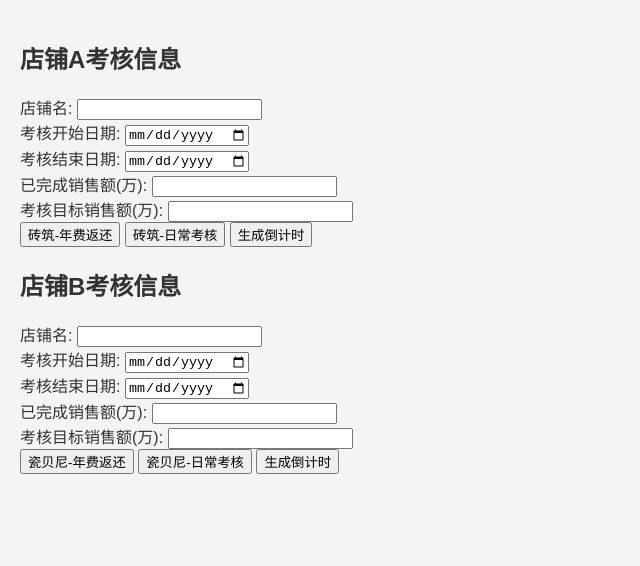
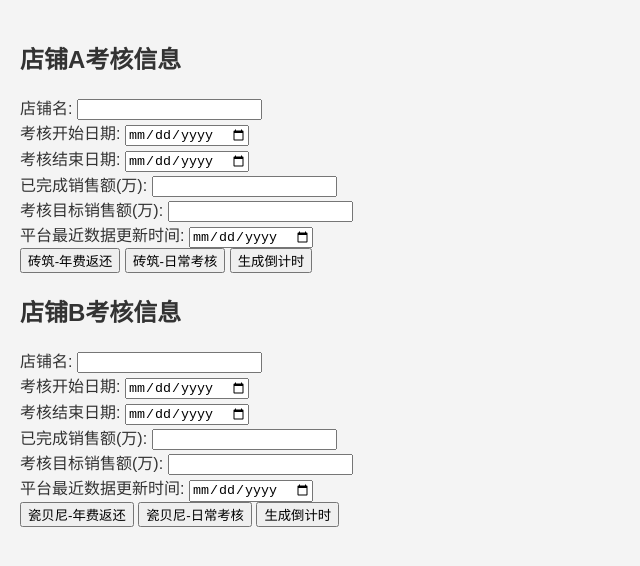
Before and after one commit to kevinludashi/WZSCkhdjs, a plain HTML site: page index.html in a window 1280 px wide. Shown: the whole page, without its empty margins (0-640 px from the left). Drawn offline with Linux system fonts and the light colour scheme.

Commit message:
Update index.html

```diff
--- a/index.html
+++ b/index.html
@@ -1,3 +1,4 @@
+
 
 <!DOCTYPE html>
 <html lang="zh-CN">
@@ -93,6 +94,8 @@
     <input type="number" id="completedSales1"><br>
     <label for="targetSales1">考核目标销售额(万):</label>
     <input type="number" id="targetSales1"><br>
+	<label for="dataUpdateTime1">平台最近数据更新时间:</label>
+	<input type="date" id="dataUpdateDate1"><br>
 	 <button onclick="setDefaultInfo('1a')">砖筑-年费返还</button><!-- 默认信息在下方script中修改 -->
 	 <button onclick="setDefaultInfo('1b')">砖筑-日常考核</button><!-- 默认信息在下方script中修改 -->
     <button onclick="generateCountdown('1')">生成倒计时</button>
@@ -111,6 +114,8 @@
     <input type="number" id="completedSales2"><br>
     <label for="targetSales2">考核目标销售额(万):</label>
     <input type="number" id="targetSales2"><br>
+	<label for="dataUpdateTime2">平台最近数据更新时间:</label>
+	<input type="date" id="dataUpdateDate2"><br>
 	 <button onclick="setDefaultInfo('2a')">瓷贝尼-年费返还</button><!-- 默认信息在下方script中修改 -->
 	 <button onclick="setDefaultInfo('2b')">瓷贝尼-日常考核</button><!-- 默认信息在下方script中修改 -->
     <!-- 使用内联样式增加按钮的下间距 -->
@@ -127,7 +132,9 @@
         <span>考核已完成销售额:</span> <span id="completedSalesDisplay1" style="color: #FFB849;"></span><span style="color: #FFB849;">万</span><br>
         <span>考核目标销售额:</span> <span id="targetSalesDisplay1" style="color: #FFB849;"></span><span style="color: #FFB849;">万</span><br>
         <span>考核期完成百分比:</span> <span id="completionPercentageDisplay1" style="color: #FFB849;"></span><span style="color: #FFB849;">%</span><br>
-        <span>考核差额:</span> <span id="assessmentGapDisplay1" style="color: #FFB849;"></span><span style="color: #FFB849;">万</span>
+        <span>考核差额:</span> <span id="assessmentGapDisplay1" style="color: #FFB849;"></span><span style="color: #FFB849;">万</span><br>
+		<span>平台最近数据更新时间:</span> <span id="dataUpdateTimeDisplay1" style="color: #FFB849;"></span>
+
     </div>
 </div>
 
@@ -140,7 +147,9 @@
         <span>考核已完成销售额:</span> <span id="completedSalesDisplay2" style="color: #FFB849;"></span><span style="color: #FFB849;">万</span><br>
         <span>考核目标销售额:</span> <span id="targetSalesDisplay2" style="color: #FFB849;"></span><span style="color: #FFB849;">万</span><br>
         <span>考核期完成百分比:</span> <span id="completionPercentageDisplay2" style="color: #FFB849;"></span><span style="color: #FFB849;">%</span><br>
-        <span>考核差额:</span> <span id="assessmentGapDisplay2" style="color: #FFB849;"></span><span style="color: #FFB849;">万</span>
+        <span>考核差额:</span> <span id="assessmentGapDisplay2" style="color: #FFB849;"></span><span style="color: #FFB849;">万</span><br>
+		<span>平台最近数据更新时间:</span> <span id="dataUpdateTimeDisplay2" style="color: #FFB849;"></span>
+
     </div>
 </div>
 
@@ -154,6 +163,7 @@ function generateCountdown(storeId) {
     var remainingDays = Math.ceil((assessmentEnd - now) / (1000 * 60 * 60 * 24));
     var completionPercentage = (completedSales / targetSales * 100).toFixed(2);
     var assessmentGap = (targetSales - completedSales).toFixed(2);
+	  var dataUpdateDate = document.getElementById('dataUpdateDate' + storeId).value;
 
     // Update the countdown card with the information
     document.getElementById('storeNameDisplay' + storeId).textContent = document.getElementById('storeName' + storeId).value;
@@ -163,6 +173,8 @@ function generateCountdown(storeId) {
     document.getElementById('targetSalesDisplay' + storeId).textContent = targetSales;
     document.getElementById('completionPercentageDisplay' + storeId).textContent = completionPercentage;
     document.getElementById('assessmentGapDisplay' + storeId).textContent = assessmentGap;
+	  document.getElementById('dataUpdateTimeDisplay' + storeId).textContent = dataUpdateDate;
+
 
     // Show the countdown card
     var countdownDiv = document.getElementById('countdown' + storeId);
```
